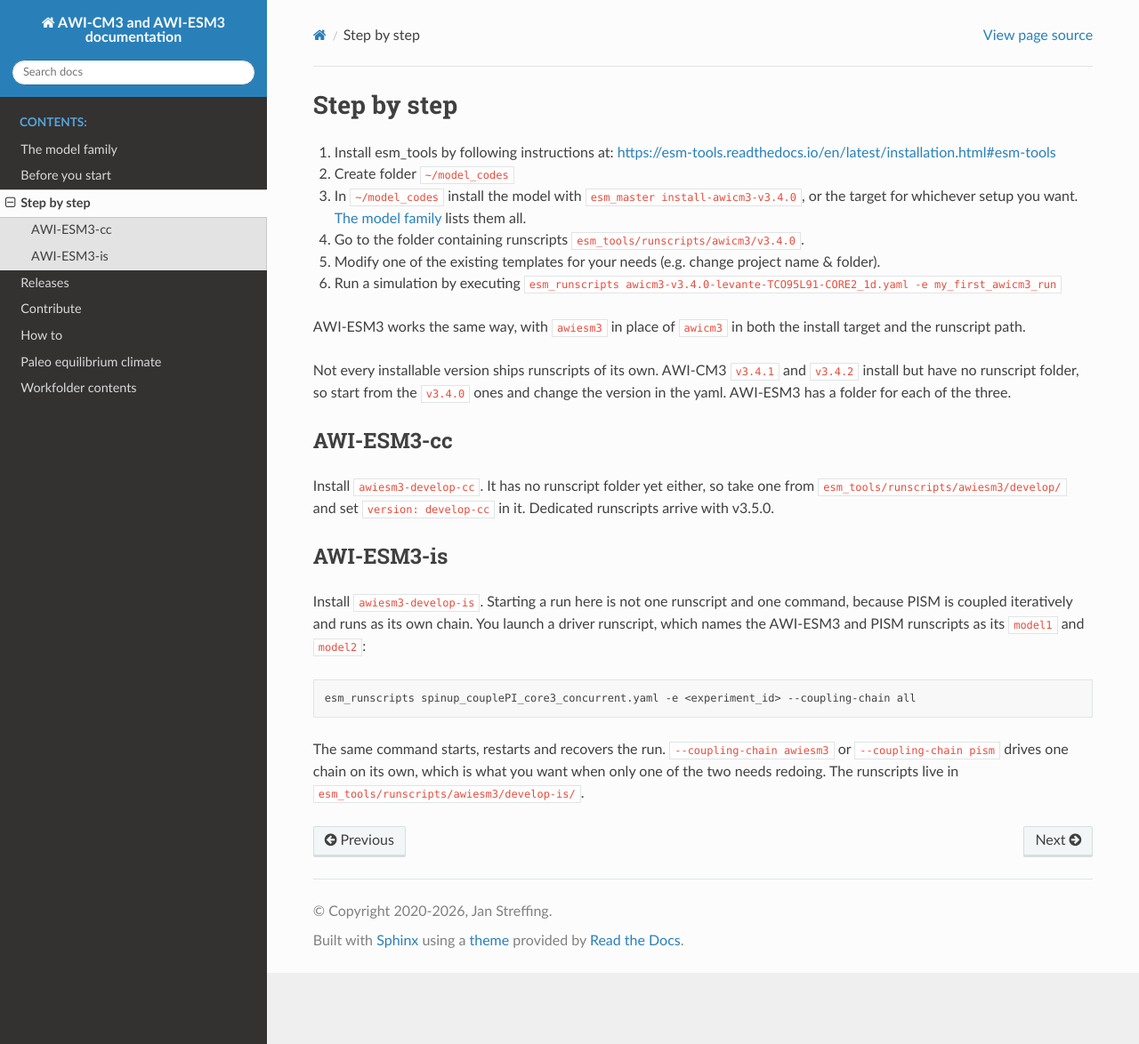
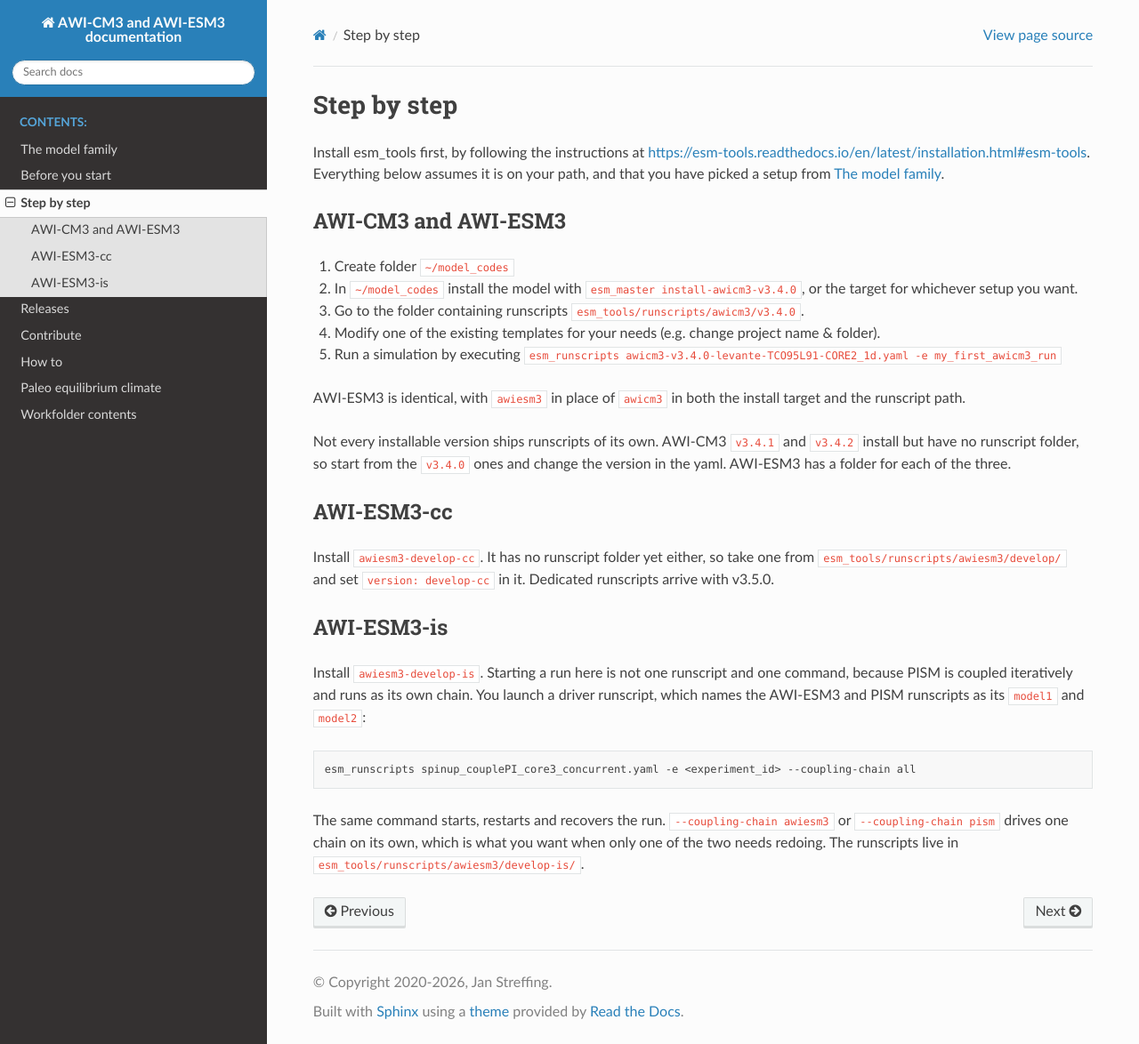
Before and after one commit to AWI-ESM/documentation_AWI-CM3, a Sphinx documentation site: the page built from source/quickstart.rst, in a window 1280 px wide and 1174 px high. Shown: the whole window at 89% size. Built offline with Sphinx 7.4.7 and the Read the Docs theme 3.1.0, drawn with Linux system fonts in a browser that asks for light colours.

Commit message:
Give AWI-CM3 and AWI-ESM3 a section in the quickstart too

```diff
--- a/source/quickstart.rst
+++ b/source/quickstart.rst
@@ -4,14 +4,18 @@
 Step by step
 ************
 
-1. Install esm_tools by following instructions at: https://esm-tools.readthedocs.io/en/latest/installation.html#esm-tools
-2. Create folder ``~/model_codes``
-3. In ``~/model_codes`` install the model with ``esm_master install-awicm3-v3.4.0``, or the target for whichever setup you want. :doc:`model_family` lists them all.
-4. Go to the folder containing runscripts ``esm_tools/runscripts/awicm3/v3.4.0``.
-5. Modify one of the existing templates for your needs (e.g. change project name & folder).
-6. Run a simulation by executing ``esm_runscripts awicm3-v3.4.0-levante-TCO95L91-CORE2_1d.yaml -e my_first_awicm3_run``
+Install esm_tools first, by following the instructions at https://esm-tools.readthedocs.io/en/latest/installation.html#esm-tools. Everything below assumes it is on your path, and that you have picked a setup from :doc:`model_family`.
 
-AWI-ESM3 works the same way, with ``awiesm3`` in place of ``awicm3`` in both the install target and the runscript path.
+AWI-CM3 and AWI-ESM3
+====================
+
+1. Create folder ``~/model_codes``
+2. In ``~/model_codes`` install the model with ``esm_master install-awicm3-v3.4.0``, or the target for whichever setup you want.
+3. Go to the folder containing runscripts ``esm_tools/runscripts/awicm3/v3.4.0``.
+4. Modify one of the existing templates for your needs (e.g. change project name & folder).
+5. Run a simulation by executing ``esm_runscripts awicm3-v3.4.0-levante-TCO95L91-CORE2_1d.yaml -e my_first_awicm3_run``
+
+AWI-ESM3 is identical, with ``awiesm3`` in place of ``awicm3`` in both the install target and the runscript path.
 
 Not every installable version ships runscripts of its own. AWI-CM3 ``v3.4.1`` and ``v3.4.2`` install but have no runscript folder, so start from the ``v3.4.0`` ones and change the version in the yaml. AWI-ESM3 has a folder for each of the three.
 
```
